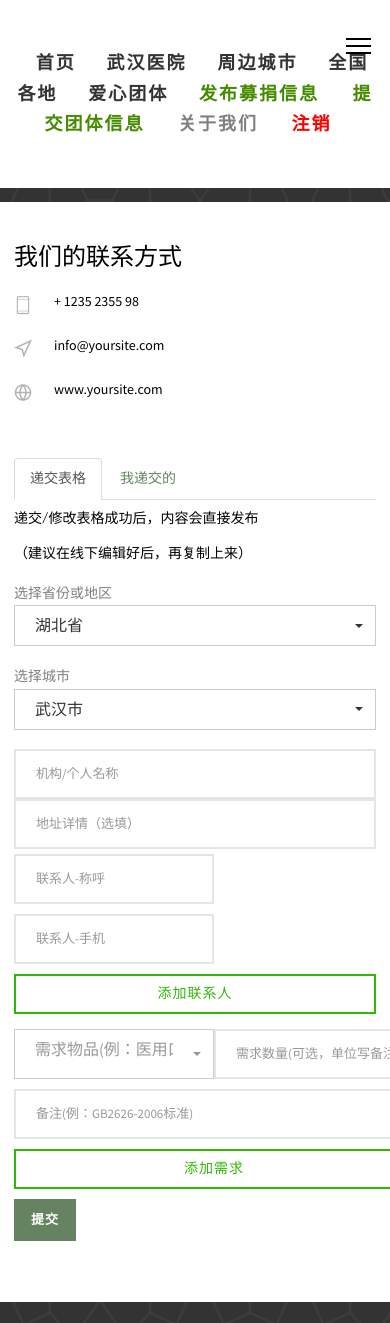
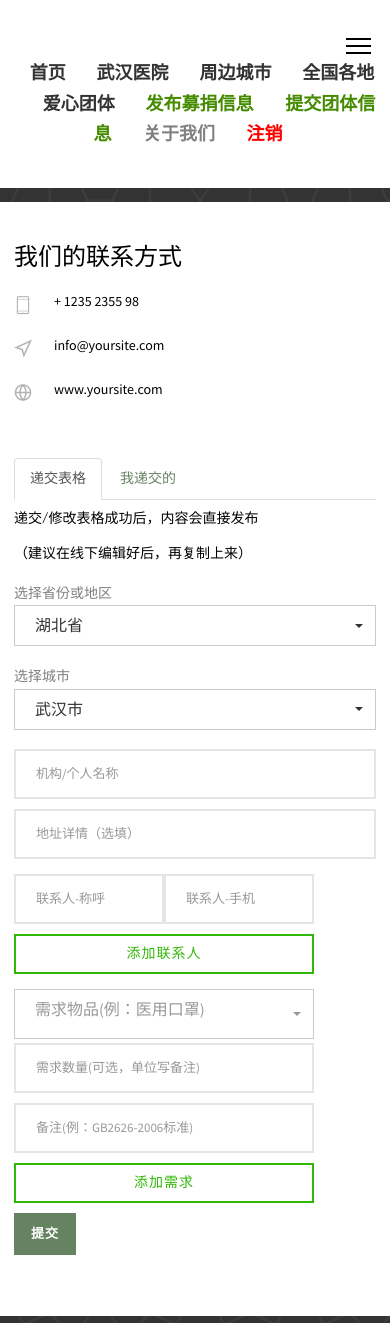
Before and after one commit to dowhilefalse/Donation-Platform, a Django app: page /contact in a window 390 px wide. Shown: the top 1323 px of the page. Run offline with Django 3.2, Linux system fonts and the light colour scheme; the visitor is signed in with stand-in values (Sample User, id 1); parts of the project's set-up code (start-up, migrations or seed data) failed here and were passed over; some libraries are stand-ins or nearby versions; some web fonts are replaced.

Commit message:
contact加入移动查询

```diff
--- a/registration/static/css/style.css
+++ b/registration/static/css/style.css
@@ -148,10 +148,7 @@ h1, h2, h3, h4, h5, h6, figure {
     display: none;
   }
 }
-.fh5co-nav ul {
-  padding: 20px 0;
-  margin: 0;
-}
+
 .fh5co-nav ul li {
   font-family: "Source Sans Pro", sans-serif;
   padding: 0;
@@ -161,6 +158,15 @@ h1, h2, h3, h4, h5, h6, figure {
   text-transform: uppercase;
   letter-spacing: 2px;
   font-weight: 600;
+}
+@media screen and (max-width: 768px) {
+  .fh5co-nav ul {
+    padding: 30px 0px 0px;
+
+  }
+  .fh5co-nav ul li {
+    letter-spacing: 0px;
+  }
 }
 .fh5co-nav ul li a {
   position: relative;
@@ -1418,15 +1424,43 @@ input[type="text"] {
   float: left;
   margin-bottom: 10px;
 }
+@media screen and (max-width: 768px) {
+  input[name="name"],
+  input[name="address"]{
+    margin-bottom: 10px
+  }
+  .contact_box input{
+    width: 150px;
+    float: left;
+    margin-bottom: 10px;
+  }
+  .demand_box input,
+  .demand_box select {
+    width: 300px;
+    float: left;
+    margin-bottom: 10px;
+  }
+}
 .demand_info > .dropdown.bootstrap-select.form-control.bs3 {
   width: 200px !important;
   float: left;
+}
+@media screen and (max-width: 768px){
+  .demand_info > .dropdown.bootstrap-select.form-control.bs3 {
+    width: 300px !important;
+    float: left;
+  }
 }
 .demand_info > .dropdown.bootstrap-select.form-control.bs3 > button.dropdown-toggle {
   height: 50px;
 }
 .demand_box input.ps{
   width: 400px;
+}
+@media screen and (max-width: 768px){
+  .demand_box input.ps{
+    width: 300px;
+  }
 }
 .add_contact,
 .add_demand{
@@ -1438,7 +1472,19 @@ input[type="text"] {
   transition: all 0.4s;
   letter-spacing: 1px;
 }
-
+@media screen and (max-width: 768px) {
+  .add_contact,
+  .add_demand{
+    border: 2px solid rgb(48, 184, 7);
+    color: rgb(48, 184, 7);
+    background-color: #fff;
+    height: 40px;
+    outline: none;
+    transition: all 0.4s;
+    letter-spacing: 1px;
+    width: 300px
+  }
+}
 .add_contact:hover,
 .add_demand:hover{
   background-color: rgb(48, 184, 7);
```
